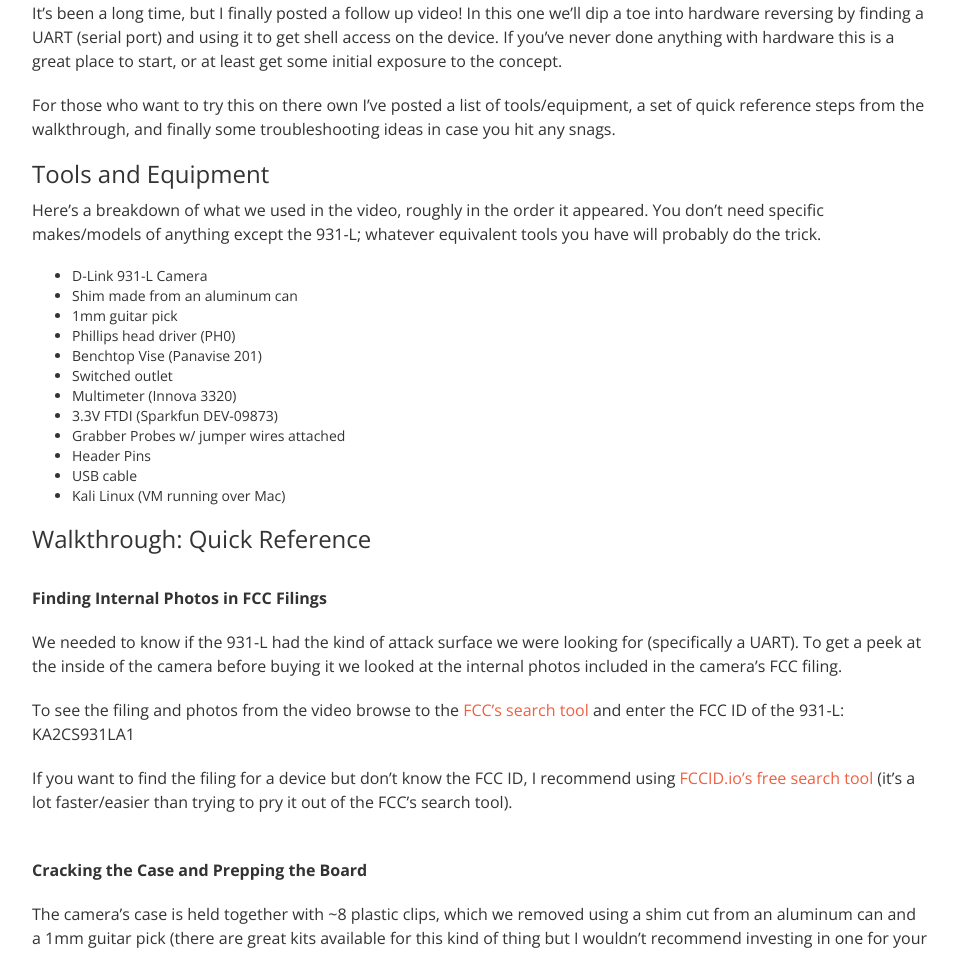
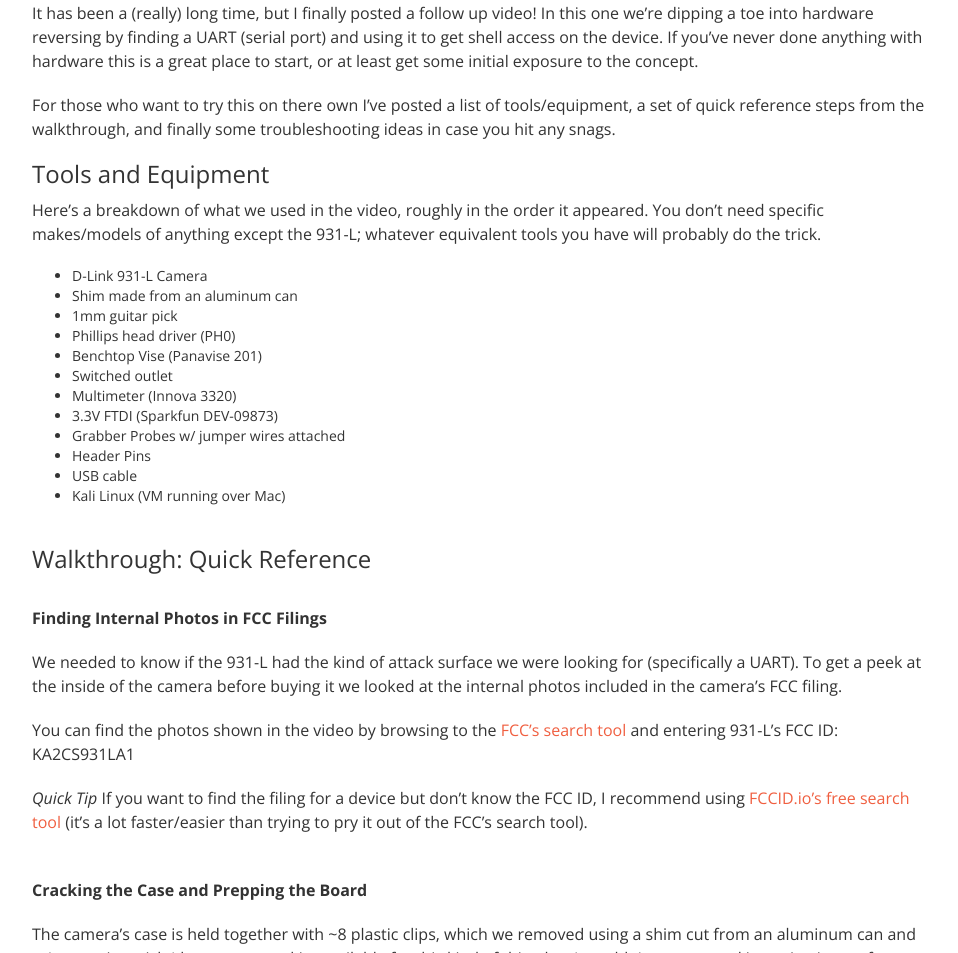
Before and after one commit to 1585sec/1585sec.github.io, a Jekyll site: the page built from _posts/2019-10-31-Hardware-Reversing-to-find-UART-and-shell.md, in a window 1280 px wide and 1400 px high, cut to the strip 447-1400 px from the top of the window. Shown: the whole strip, without its empty margins (160-1118 px from the left). Built offline with Jekyll 4.4.1, drawn with Linux system fonts in a browser that asks for light colours.

Commit message:
Update 2019-10-31-Hardware-Reversing-to-find-UART-and-shell.md

```diff
--- a/_posts/2019-10-31-Hardware-Reversing-to-find-UART-and-shell.md
+++ b/_posts/2019-10-31-Hardware-Reversing-to-find-UART-and-shell.md
@@ -3,7 +3,7 @@ layout: blog_post_video_ftdi
 title: Hardware Reversing to find UART and shell
 ---
 
-It's been a long time, but I finally posted a follow up video! In this one we'll dip a toe into hardware reversing by finding a UART (serial port) and using it to get shell access on the device. If you've never done anything with hardware this is a great place to start, or at least get some initial exposure to the concept.
+It has been a (really) long time, but I finally posted a follow up video! In this one we're dipping a toe into hardware reversing by finding a UART (serial port) and using it to get shell access on the device. If you've never done anything with hardware this is a great place to start, or at least get some initial exposure to the concept.
 
 For those who want to try this on there own I've posted a list of tools/equipment, a set of quick reference steps from the walkthrough, and finally some troubleshooting ideas in case you hit any snags.
 
@@ -23,7 +23,7 @@ Here's a breakdown of what we used in the video, roughly in the order it appeare
 * Header Pins
 * USB cable
 * Kali Linux (VM running over Mac)
-
+<br><br>
 
 ### Walkthrough: Quick Reference
 <br>
@@ -31,9 +31,9 @@ Here's a breakdown of what we used in the video, roughly in the order it appeare
 
 We needed to know if the 931-L had the kind of attack surface we were looking for (specifically a UART). To get a peek at the inside of the camera before buying it we looked at the internal photos included in the camera's FCC filing.
 
-To see the filing and photos from the video browse to the [FCC's search tool](https://www.fcc.gov/oet/ea/fccid) and enter the FCC ID of the 931-L: KA2CS931LA1
+You can find the photos shown in the video by browsing to the [FCC's search tool](https://www.fcc.gov/oet/ea/fccid) and entering 931-L's FCC ID: KA2CS931LA1
 
-If you want to find the filing for a device but don't know the FCC ID, I recommend using [FCCID.io's free search tool](https://fccid.io/search.php) (it's a lot faster/easier than trying to pry it out of the FCC's search tool).
+_Quick Tip_ If you want to find the filing for a device but don't know the FCC ID, I recommend using [FCCID.io's free search tool](https://fccid.io/search.php) (it's a lot faster/easier than trying to pry it out of the FCC's search tool).
 
 <br>
 **Cracking the Case and Prepping the Board**
```
